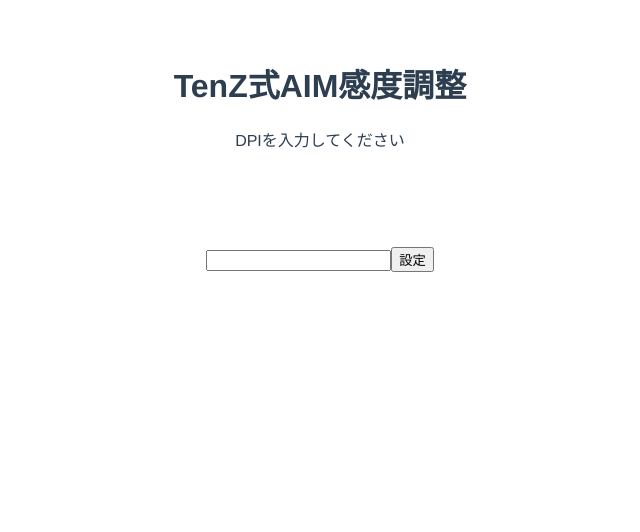
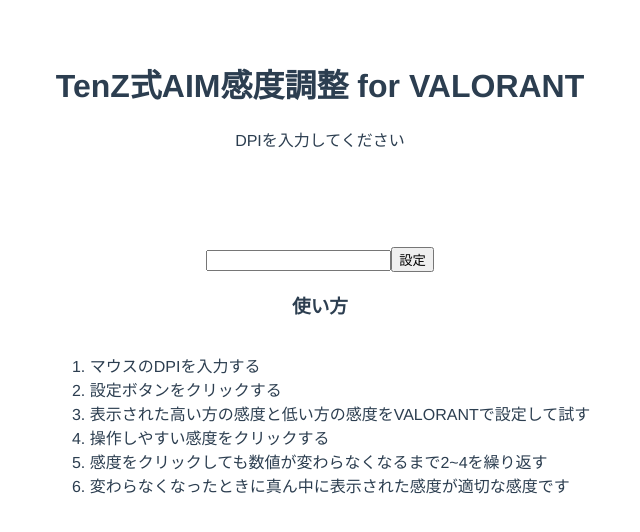
Before and after one commit to cz510009/PSAMethod, a Vue app in the folder src/vue/: page / in a window 1280 px wide. Shown: the top 532 px of the page, without its empty margins (320-960 px from the left). Built offline with nearby package versions, Linux system fonts and the light colour scheme.

Commit message:
使い方説明追加

```diff
--- a/src/vue/src/App.vue
+++ b/src/vue/src/App.vue
@@ -10,6 +10,18 @@
     </div>
     <input type="text" v-model="dpi" />
     <button @click="setDpi()">設定</button>
+    <div class="description">
+      <h3>使い方</h3>
+
+      <ol class="process">
+        <li>マウスのDPIを入力する</li>
+        <li>設定ボタンをクリックする</li>
+        <li>表示された高い方の感度と低い方の感度をVALORANTで設定して試す</li>
+        <li>操作しやすい感度をクリックする</li>
+        <li>感度をクリックしても数値が変わらなくなるまで2~4を繰り返す</li>
+        <li>変わらなくなったときに真ん中に表示された感度が適切な感度です</li>
+      </ol>
+    </div>
   </div>
 </template>
 
@@ -45,7 +57,7 @@
           self.high = response.data["high"];
           self.mid = response.data["mid"];
           self.low = response.data["low"];
-          self.msg = "好みのゲーム内感度を選択してください";
+          self.msg = "好みのゲーム内感度をクリックしてください";
         })
         .catch(function (error) {
           console.log(error);
@@ -124,4 +136,14 @@
 .sen-area {
   height: 5rem;
 }
+li {
+  box-align: center;
+}
+.description {
+  text-align: center;
+}
+.process {
+  display: inline-block;
+  text-align: left;
+}
 </style>
--- a/src/vue/src/components/MyHeader.vue
+++ b/src/vue/src/components/MyHeader.vue
@@ -1,3 +1,3 @@
 <template>
-  <h1>TenZ式AIM感度調整</h1>
+  <h1>TenZ式AIM感度調整 for VALORANT</h1>
 </template>
```
